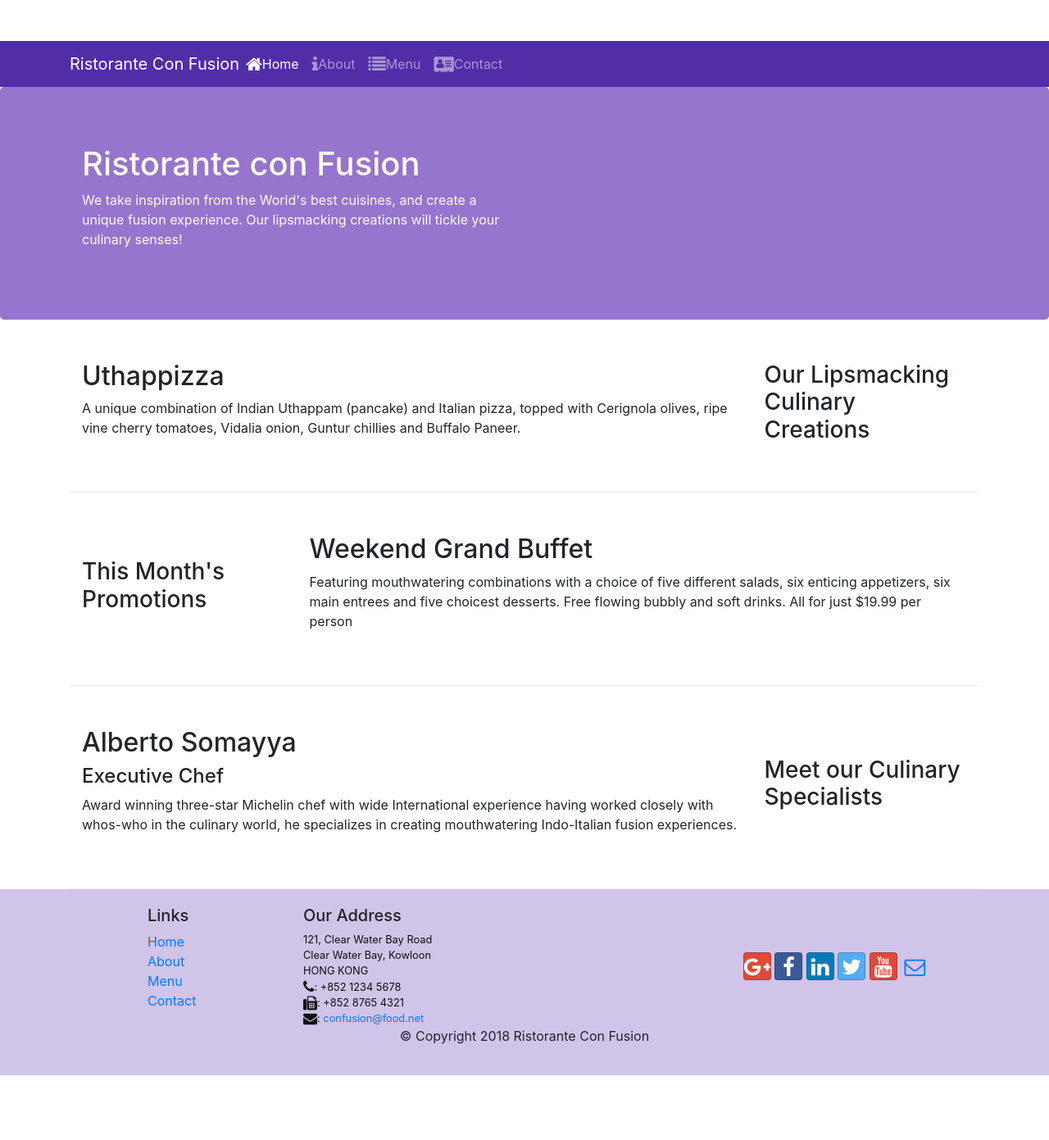
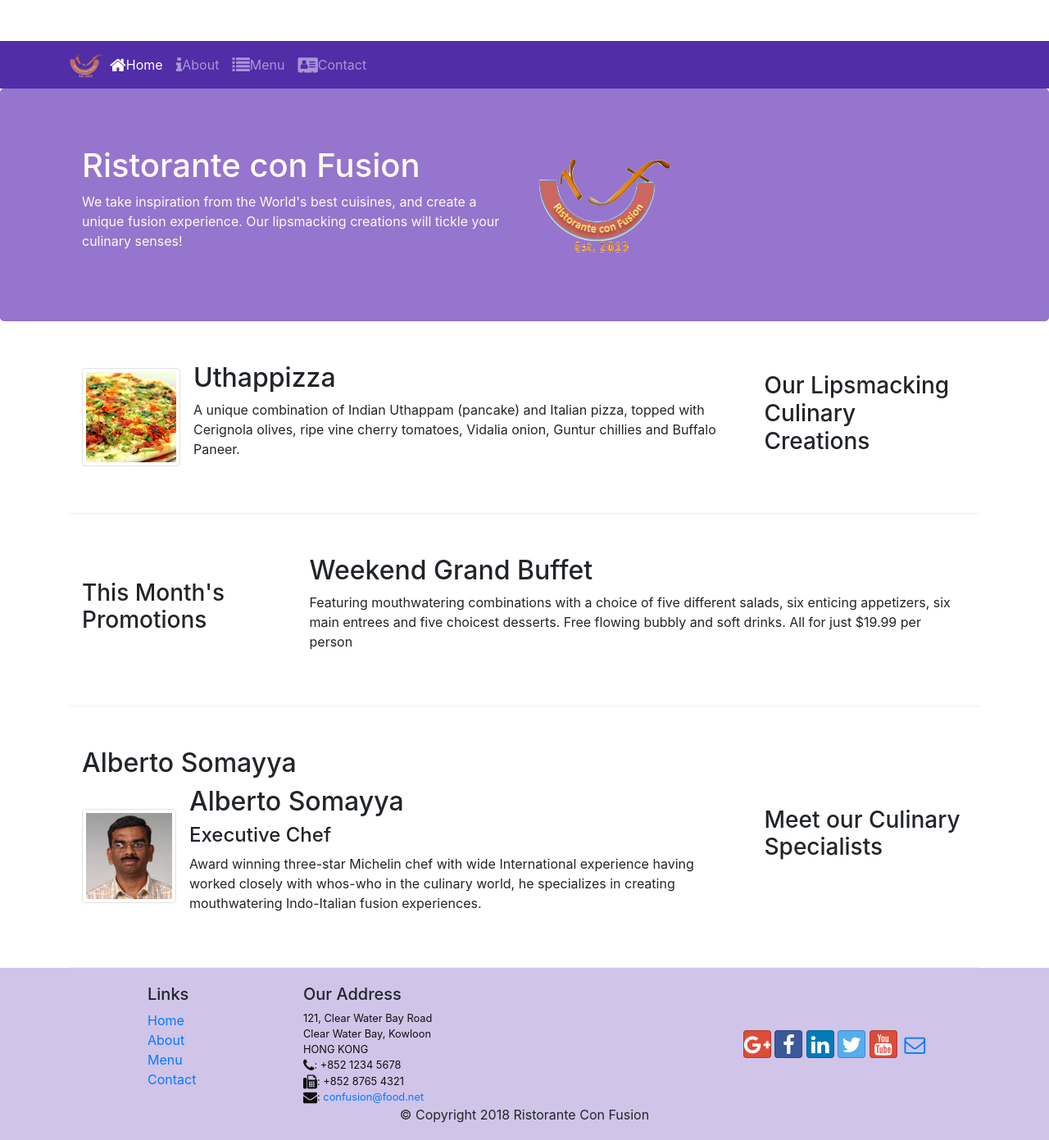
Before and after one commit to lynnenguyen/bootstrap-test, a website: page index.html in a window 1280 px wide. Shown: the whole page at 82% size. Before the commit the page ends 1312 px from the top, so only its background shows below. Drawn offline with nearby package versions, Linux system fonts and the light colour scheme.

Commit message:
images and media

```diff
--- a/index.html
+++ b/index.html
@@ -23,7 +23,8 @@
             <button class="navbar-toggler" type="button" data-toggle="collapse" data-target="#Navbar">
                 <span class="navbar-toggler-icon"></span>
             </button>
-            <a class="navbar-brand mr-auto" href="#">Ristorante Con Fusion</a>
+            <a class="navbar-brand mr-auto" href="#"><img src="img/logo.png" height="30" width="41"></a>
+
             <div class="collapse navbar-collapse" id="Navbar">
                 <ul class="navbar-nav mr-auto">
                     <li class="nav-item active"><a class="nav-link" href="#"><span class="fa fa-home fa-lg"></span>Home</a></li>
@@ -42,7 +43,8 @@
                     <h1>Ristorante con Fusion</h1>
                     <p>We take inspiration from the World's best cuisines, and create a unique fusion experience. Our lipsmacking creations will tickle your culinary senses!</p>
                 </div>
-                <div class="col-12 col-sm">
+                <div class="col-12 col-sm align-self-center">
+                    <img src="img/logo.png" class="img-fluid">
                 </div>
             </div>
         </div>
@@ -54,8 +56,17 @@
                 <h3>Our Lipsmacking Culinary Creations</h3>
             </div>
             <div class="col col-sm order-sm-first col-md">
-                <h2>Uthappizza</h2>
-                <p>A unique combination of Indian Uthappam (pancake) and Italian pizza, topped with Cerignola olives, ripe vine cherry tomatoes, Vidalia onion, Guntur chillies and Buffalo Paneer.</p>
+                <div class="media">
+                    <img class="d-flex mr-3 img-thumbnail align-self-center"
+                            src="img/uthappizza.png" alt="Uthappizza">
+                    <div class="media-body">
+                        <h2 class="mt-0">Uthappizza</h2>
+                        <p class="d-none d-sm-block">A unique combination of Indian Uthappam (pancake) and
+                            Italian pizza, topped with Cerignola olives, ripe vine
+                            cherry tomatoes, Vidalia onion, Guntur chillies and
+                            Buffalo Paneer.</p>
+                    </div>
+                </div>
             </div>
         </div>
 
@@ -76,8 +87,19 @@
             </div>
             <div class="col col-sm order-sm-first col-md">
                 <h2>Alberto Somayya</h2>
-                <h4>Executive Chef</h4>
-                <p>Award winning three-star Michelin chef with wide International experience having worked closely with whos-who in the culinary world, he specializes in creating mouthwatering Indo-Italian fusion experiences. </p>
+                <div class="media">
+                    <img class="d-flex mr-3 img-thumbnail align-self-center"
+                            src="img/alberto.png" alt="Alberto Somayya">
+                    <div class="media-body">
+                        <h2 class="mt-0">Alberto Somayya</h2>
+                        <h4>Executive Chef</h4>
+                        <p class="d-none d-sm-block">Award winning three-star Michelin chef with wide
+                            International experience having worked closely with
+                            whos-who in the culinary world, he specializes in
+                            creating mouthwatering Indo-Italian fusion experiences.
+                            </p>
+                    </div>
+                </div>
             </div>
         </div>
     </div>
```
Also changed, not shown: aboutus.html (+3 -2 lines), contactus.html (+3 -2 lines), img/alberto.png (added), img/buffet.png (added), img/logo.png (added), img/uthappizza.png (added).
